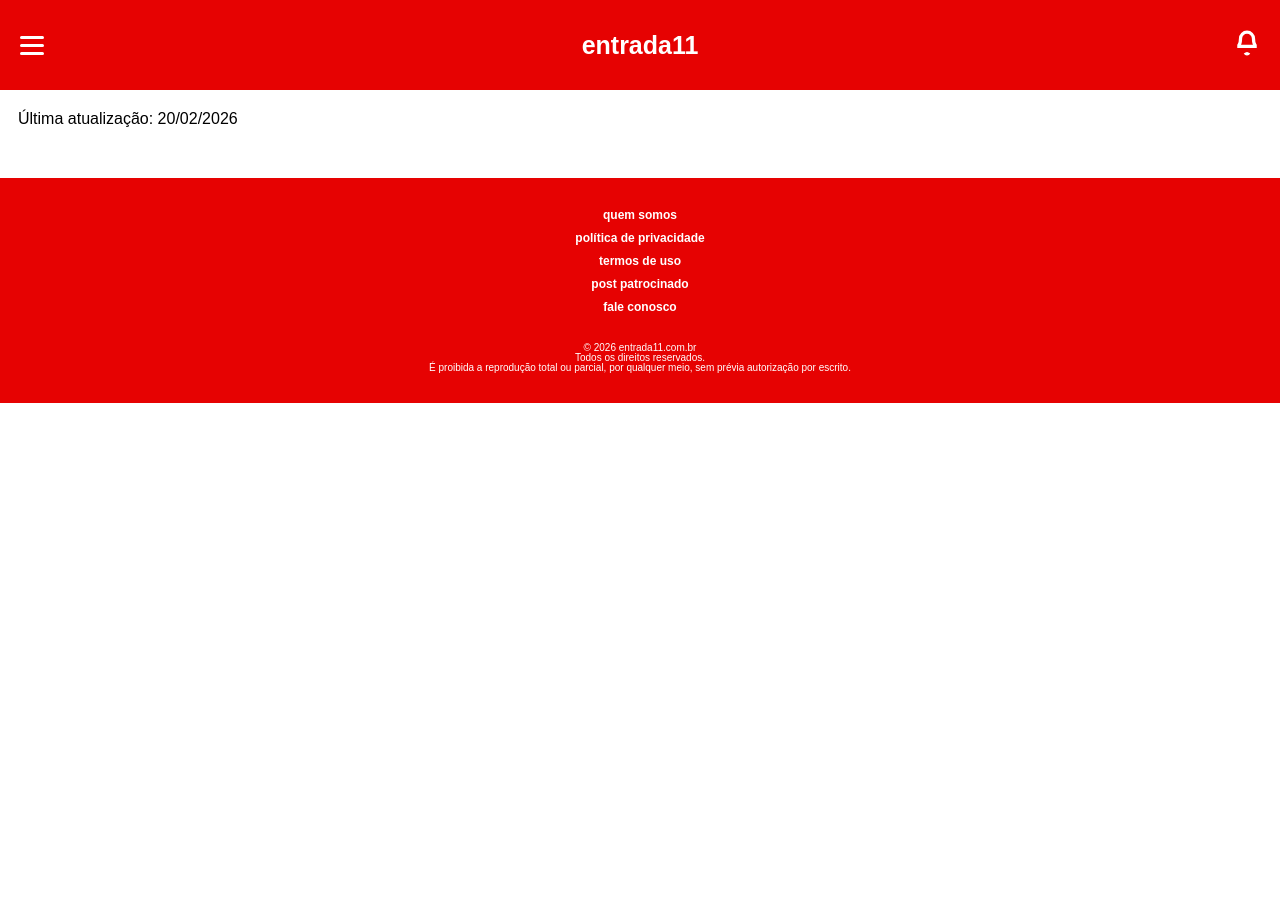
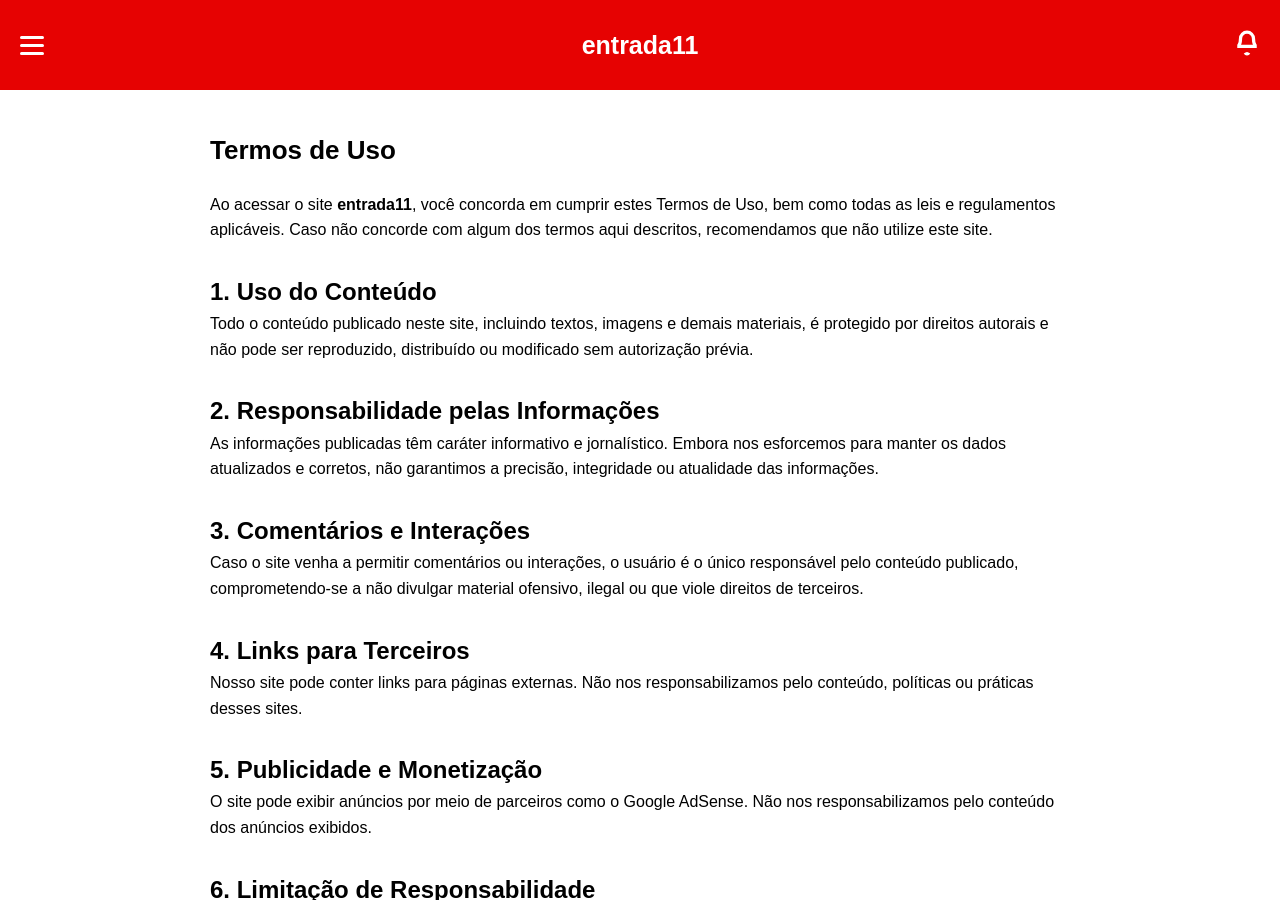
Before and after one commit to entrada11portal/entrada11portal.github.io, a Jekyll site: the page built from termos_de_uso.html, in a window 1280 px wide and 900 px high. Built offline with Jekyll 4.4.1, drawn with Linux system fonts in a browser that asks for light colours; some of the changed text lies outside the part shown.

Commit message:
Update termos_de_uso.html

```diff
--- a/termos_de_uso.html
+++ b/termos_de_uso.html
@@ -3,4 +3,59 @@ layout: default
 title: Curiosidades
 ---
 
+<main style="margin-top: calc(10vh + 20px); padding: 20px; max-width: 900px; margin-left: auto; margin-right: auto; font-family: Arial, sans-serif; line-height: 1.6;">
+
+<h1 style="font-size: 26px; margin-bottom: 20px;">
+Termos de Uso
+</h1>
+
+<p>
+Ao acessar o site <strong>entrada11</strong>, você concorda em cumprir estes Termos de Uso, bem como todas as leis e regulamentos aplicáveis. Caso não concorde com algum dos termos aqui descritos, recomendamos que não utilize este site.
+</p>
+
+<h2 style="margin-top: 30px;">1. Uso do Conteúdo</h2>
+<p>
+Todo o conteúdo publicado neste site, incluindo textos, imagens e demais materiais, é protegido por direitos autorais e não pode ser reproduzido, distribuído ou modificado sem autorização prévia.
+</p>
+
+<h2 style="margin-top: 30px;">2. Responsabilidade pelas Informações</h2>
+<p>
+As informações publicadas têm caráter informativo e jornalístico. Embora nos esforcemos para manter os dados atualizados e corretos, não garantimos a precisão, integridade ou atualidade das informações.
+</p>
+
+<h2 style="margin-top: 30px;">3. Comentários e Interações</h2>
+<p>
+Caso o site venha a permitir comentários ou interações, o usuário é o único responsável pelo conteúdo publicado, comprometendo-se a não divulgar material ofensivo, ilegal ou que viole direitos de terceiros.
+</p>
+
+<h2 style="margin-top: 30px;">4. Links para Terceiros</h2>
+<p>
+Nosso site pode conter links para páginas externas. Não nos responsabilizamos pelo conteúdo, políticas ou práticas desses sites.
+</p>
+
+<h2 style="margin-top: 30px;">5. Publicidade e Monetização</h2>
+<p>
+O site pode exibir anúncios por meio de parceiros como o Google AdSense. Não nos responsabilizamos pelo conteúdo dos anúncios exibidos.
+</p>
+
+<h2 style="margin-top: 30px;">6. Limitação de Responsabilidade</h2>
+<p>
+O uso das informações disponíveis no site é de responsabilidade exclusiva do usuário. Não nos responsabilizamos por quaisquer danos diretos ou indiretos decorrentes do uso do conteúdo.
+</p>
+
+<h2 style="margin-top: 30px;">7. Alterações nos Termos</h2>
+<p>
+Reservamo-nos o direito de modificar estes Termos de Uso a qualquer momento, sem aviso prévio. Recomendamos que o usuário revise esta página periodicamente.
+</p>
+
+<h2 style="margin-top: 30px;">8. Legislação Aplicável</h2>
+<p>
+Estes Termos são regidos pelas leis vigentes no Brasil.
+</p>
+
+<p style="margin-top:40px; font-size:14px; color:gray;">
 Última atualização: 20/02/2026
+</p>
+
+</main>
+Última atualização: 20/02/2026
```
